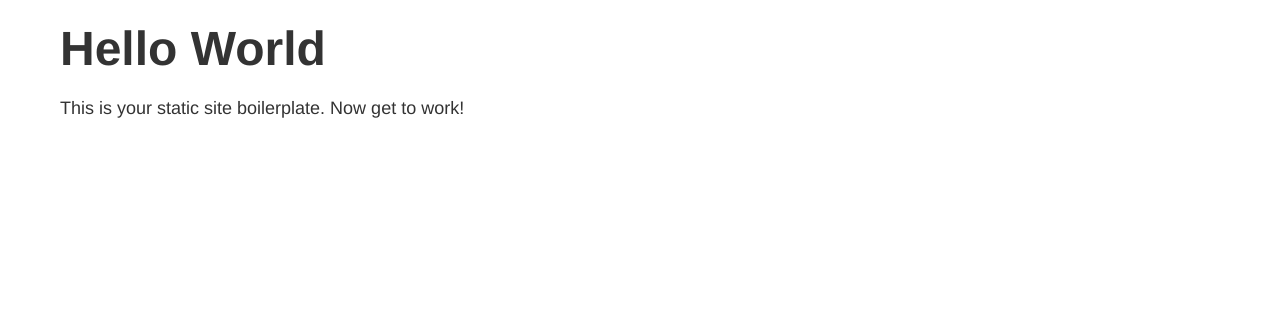
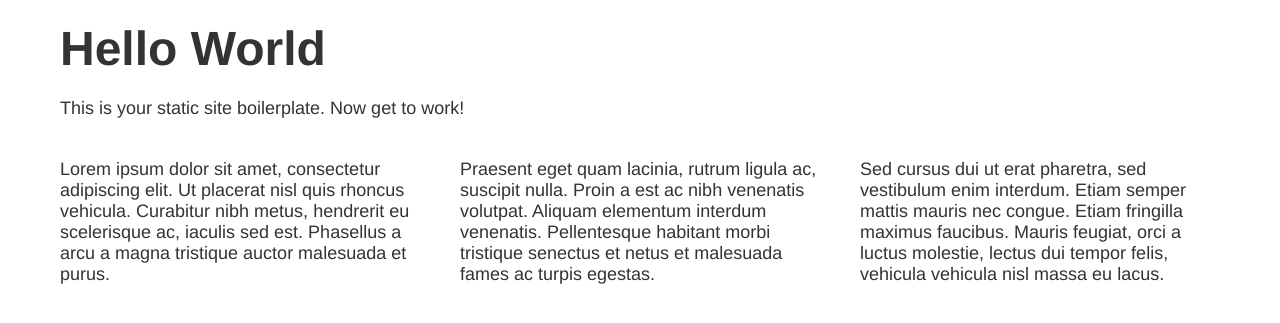
Before and after one commit to front/create-gh-site, a Jekyll site: the page built from index.html, in a window 1280 px wide. Shown: the top 323 px of the page. Built offline with Jekyll 4.4.1, drawn with Linux system fonts in a browser that asks for light colours.

Commit message:
Add example grid to index file

```diff
--- a/index.html
+++ b/index.html
@@ -6,4 +6,16 @@ title: Frontpage
 <section class="wrapper mv-2">
   <h1>Hello World</h1>
   <p>This is your static site boilerplate. Now get to work!</p>
+
+  <div class="grid grid--col-gap grid--m-cols-3">
+    <div class="mv-2">
+      Lorem ipsum dolor sit amet, consectetur adipiscing elit. Ut placerat nisl quis rhoncus vehicula. Curabitur nibh metus, hendrerit eu scelerisque ac, iaculis sed est. Phasellus a arcu a magna tristique auctor malesuada et purus.
+    </div>
+    <div class="mv-2">
+      Praesent eget quam lacinia, rutrum ligula ac, suscipit nulla. Proin a est ac nibh venenatis volutpat. Aliquam elementum interdum venenatis. Pellentesque habitant morbi tristique senectus et netus et malesuada fames ac turpis egestas.
+    </div>
+    <div class="mv-2">
+      Sed cursus dui ut erat pharetra, sed vestibulum enim interdum. Etiam semper mattis mauris nec congue. Etiam fringilla maximus faucibus. Mauris feugiat, orci a luctus molestie, lectus dui tempor felis, vehicula vehicula nisl massa eu lacus.
+    </div>
+  </div>
 </section>
```
